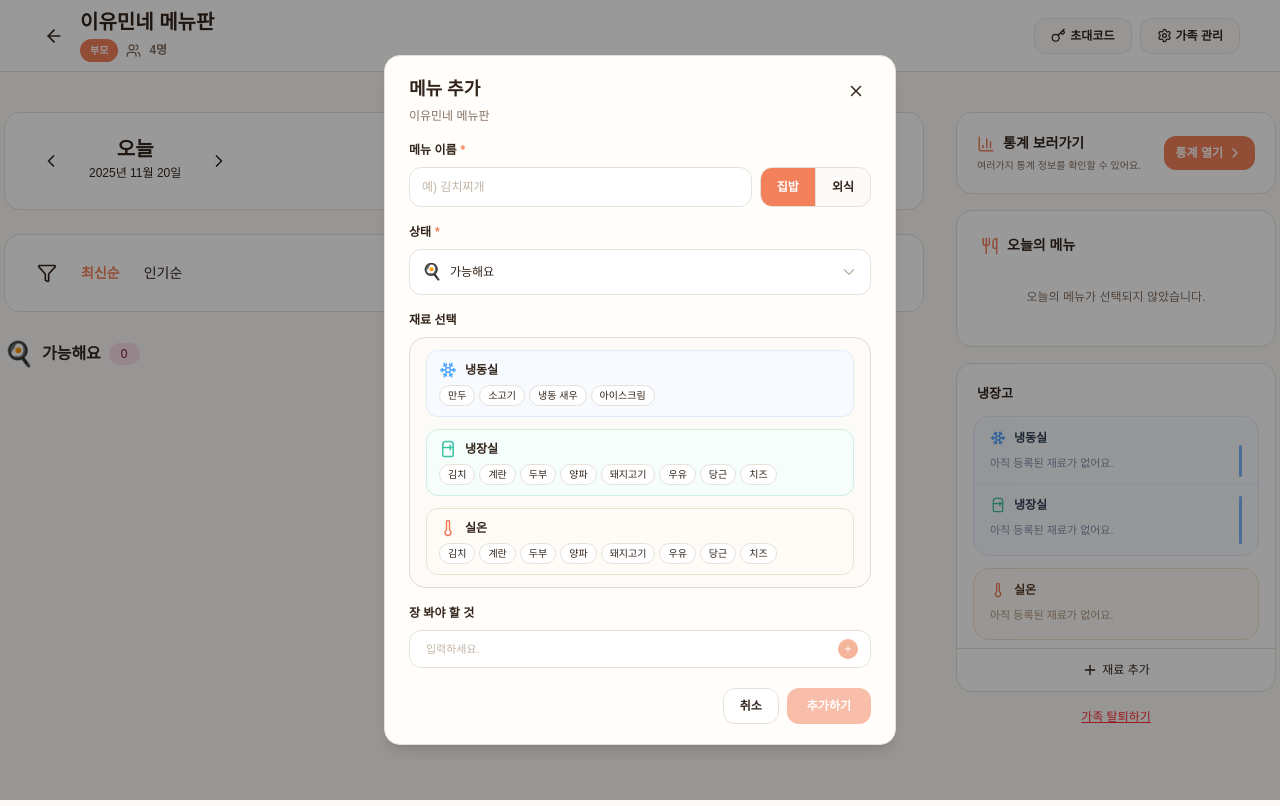
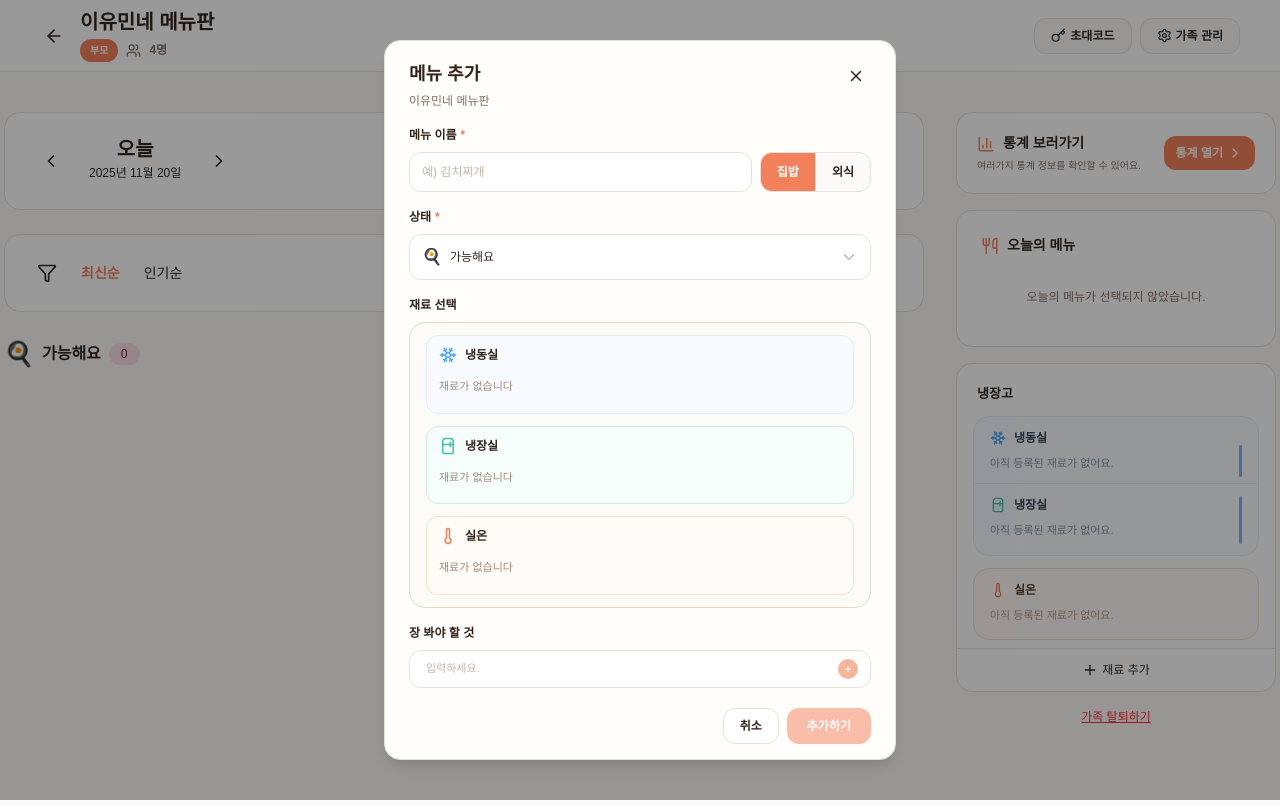
Before and after one commit to Parkhaeil/DB-TermProject-WantToEat, a Next.js app: page /family in a window 1280 px wide. Both pictures are taken after a click on the button "메뉴 추가". Built offline with nearby package versions, Linux system fonts and the light colour scheme.

Commit message:
fix: 메뉴추가모듈에서 냉장고 재료 불러오기 고침

```diff
--- a/app/family/AddMenuModal.tsx
+++ b/app/family/AddMenuModal.tsx
@@ -1,7 +1,7 @@
 // app/family/AddMenuModal.tsx
 "use client";
 
-import React, { useState } from "react";
+import React, { useState, useEffect } from "react";
 import {
   X,
   ChevronDown,
@@ -32,6 +32,8 @@ interface AddMenuModalProps {
   isOpen: boolean;
   onClose: () => void;
   familyName?: string;
+  familyId?: number; // 가족 ID 추가
+  userId?: number; // 사용자 ID 추가
   editingMenu?: EditingMenu | null;
   simpleMode?: boolean; // 간소화 모드: 메뉴 이름과 집밥/외식만
   sourceMenuName?: string; // 복사할 메뉴 이름 (간소화 모드용)
@@ -48,28 +50,7 @@ interface AddMenuModalProps {
   }) => void;
 }
 
-// 재료 더미 (나중에 오른쪽 냉장고 데이터로 교체 가능)
-const defaultFreezer = ["만두", "소고기", "냉동 새우", "아이스크림"];
-const defaultFridge = [
-  "김치",
-  "계란",
-  "두부",
-  "양파",
-  "돼지고기",
-  "우유",
-  "당근",
-  "치즈",
-];
-const defaultRoom = [
-  "김치",
-  "계란",
-  "두부",
-  "양파",
-  "돼지고기",
-  "우유",
-  "당근",
-  "치즈",
-];
+// 더미 재료 데이터 제거 - 실제 DB에서 가져옴
 
 const storageMeta: Record<
   SimpleStorage,
@@ -130,6 +111,8 @@ const AddMenuModal: React.FC<AddMenuModalProps> = ({
   isOpen,
   onClose,
   familyName = "이유민네 메뉴판",
+  familyId,
+  userId,
   editingMenu = null,
   simpleMode = false,
   sourceMenuName = "",
@@ -149,6 +132,52 @@ const AddMenuModal: React.FC<AddMenuModalProps> = ({
   // 장 봐야 할 것 (기본값 없음)
   const [toBuyInput, setToBuyInput] = useState("");
   const [toBuyList, setToBuyList] = useState<string[]>([]);
+
+  // 실제 냉장고 재료 데이터
+  const [freezerIngredients, setFreezerIngredients] = useState<string[]>([]);
+  const [fridgeIngredients, setFridgeIngredients] = useState<string[]>([]);
+  const [roomIngredients, setRoomIngredients] = useState<string[]>([]);
+  const [isLoadingIngredients, setIsLoadingIngredients] = useState(false);
+
+  // 냉장고 재료 데이터 가져오기
+  useEffect(() => {
+    const fetchIngredients = async () => {
+      if (!isOpen || !familyId || !userId || simpleMode) {
+        // 모달이 닫혀있거나 필수 정보가 없거나 간소화 모드면 재료를 가져오지 않음
+        return;
+      }
+
+      try {
+        setIsLoadingIngredients(true);
+        const res = await fetch(`/api/fridge?familyId=${familyId}&userId=${userId}`);
+        const json = await res.json();
+
+        if (!res.ok) {
+          console.error("냉장고 재료 조회 실패:", json);
+          // 에러가 발생해도 계속 진행 (빈 배열로 설정)
+          setFreezerIngredients([]);
+          setFridgeIngredients([]);
+          setRoomIngredients([]);
+          return;
+        }
+
+        // API 응답에서 재료 데이터 설정
+        setFreezerIngredients(json.freezer || []);
+        setFridgeIngredients(json.fridge || []);
+        setRoomIngredients(json.room || []);
+      } catch (err) {
+        console.error("냉장고 재료 조회 요청 에러:", err);
+        // 에러 발생 시 빈 배열로 설정
+        setFreezerIngredients([]);
+        setFridgeIngredients([]);
+        setRoomIngredients([]);
+      } finally {
+        setIsLoadingIngredients(false);
+      }
+    };
+
+    fetchIngredients();
+  }, [isOpen, familyId, userId, simpleMode]);
 
   // 수정 모드일 때 기존 데이터로 폼 초기화
   React.useEffect(() => {
@@ -408,10 +437,10 @@ const AddMenuModal: React.FC<AddMenuModalProps> = ({
                       const meta = storageMeta[storage];
                       const list =
                         storage === "FREEZER"
-                          ? defaultFreezer
+                          ? freezerIngredients
                           : storage === "FRIDGE"
-                          ? defaultFridge
-                          : defaultRoom;
+                          ? fridgeIngredients
+                          : roomIngredients;
 
                       const selected =
                         storage === "FREEZER"
@@ -431,6 +460,15 @@ const AddMenuModal: React.FC<AddMenuModalProps> = ({
                                 {meta.label}
                               </div>
                             </div>
+                            {isLoadingIngredients ? (
+                              <div className="text-[11px] text-[#A28B78] py-2">
+                                재료를 불러오는 중...
+                              </div>
+                            ) : list.length === 0 ? (
+                              <div className="text-[11px] text-[#A28B78] py-2">
+                                재료가 없습니다
+                              </div>
+                            ) : (
                               <div className="flex flex-wrap gap-1">
                                 {list.map((name) => (
                                   <IngredientChip
@@ -443,6 +481,7 @@ const AddMenuModal: React.FC<AddMenuModalProps> = ({
                                   />
                                 ))}
                               </div>
+                            )}
                           </div>
                         </div>
                       );
--- a/app/family/FamilyLeftSection.tsx
+++ b/app/family/FamilyLeftSection.tsx
@@ -926,6 +926,8 @@ export default function FamilyLeftSection({ userRole }: FamilyLeftSectionProps =
         isOpen={isAddMenuOpen}
         onClose={handleCloseModal}
         familyName={selectedFamily?.family_name || "이유민네 메뉴판"}
+        familyId={familyIdParam ? Number(familyIdParam) : undefined}
+        userId={getCurrentUser()?.userId}
         editingMenu={editingMenu}
         simpleMode={!!copyingMenu}
         sourceMenuName={copyingMenu?.menu_name || ""}
```
Lines whose indentation alone changed are shown as unchanged.
